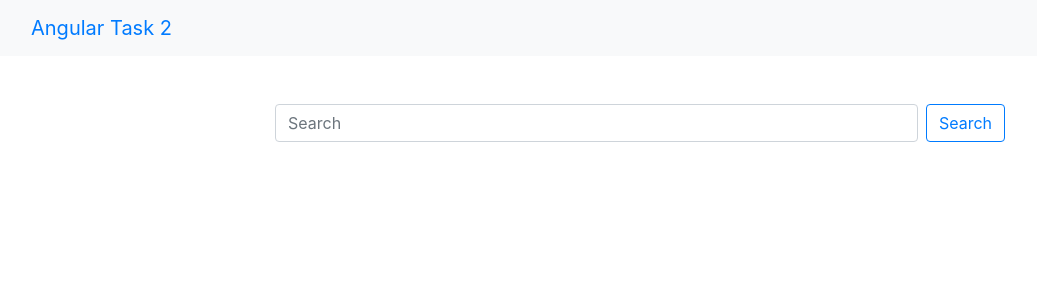
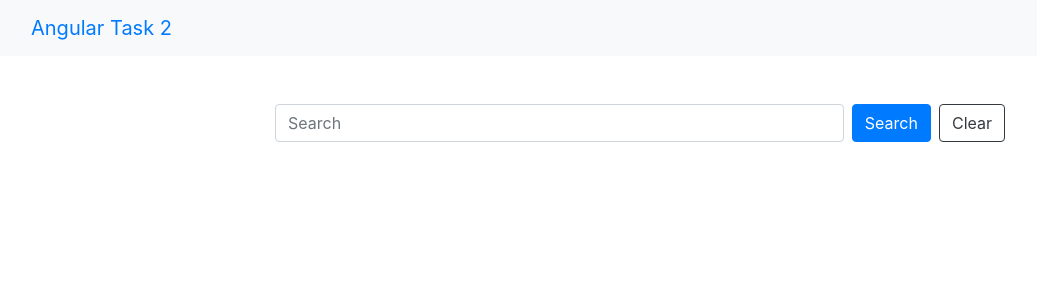
Before and after one commit to FernandisNewton/Task2, an Angular app: page /home in a window 1280 px wide. Shown: the top 300 px of the page, without its empty margins (0-1037 px from the left). Built offline with nearby package versions, Linux system fonts and the light colour scheme.

Commit message:
Added clear search button

```diff
--- a/src/app/home/home.component.html
+++ b/src/app/home/home.component.html
@@ -12,11 +12,18 @@
         />
         <button
           (click)="searchArtists()"
-          class="btn btn-outline-primary ml-2"
+          class="btn btn-primary ml-2"
           type="submit"
         >
           Search
         </button>
+        <button
+        (click)="clearSearchBox()"
+        class="btn btn-outline-dark ml-2"
+        type="submit"
+      >
+        Clear
+      </button>
       </div>
     </div>
     <div class="col-sm-2"></div>
@@ -36,7 +43,7 @@
       class="alert alert-danger w-100"
       role="alert"
     >
-      No results for {{ artistName }}
+      No results for {{ artistName}}
     </div>
     <div
       *ngFor="let artist of artistInfo"
--- a/src/app/home/home.component.ts
+++ b/src/app/home/home.component.ts
@@ -7,7 +7,8 @@ import { ArtsyService } from '../services/artsy.service';
   styleUrls: ['./home.component.scss'],
 })
 export class HomeComponent implements OnDestroy {
-  @ViewChild('searchInput') inputElement?: ElementRef;
+  @ViewChild('searchInput')
+  inputElement!: ElementRef;
 
   private destroy$ = new Subject();
 
@@ -29,10 +30,17 @@ export class HomeComponent implements OnDestroy {
   }
 
   resetData(): void {
+
     this.artistInfo = [];
     this.artistBio = null;
     this.showTabs = false;
     this.isLoading = false;
+  }
+
+  clearSearchBox(){
+    this.inputElement.nativeElement.value = ''
+    this.artistName = "";
+    this.resetData();
   }
   searchArtists() {
     this.resetData();
@@ -55,6 +63,7 @@ export class HomeComponent implements OnDestroy {
           this.isLoading = false;
         },
       });
+
   }
 
   onCardClick(artist: any) {
--- a/src/app/services/artsy-interceptor.service.ts
+++ b/src/app/services/artsy-interceptor.service.ts
@@ -6,7 +6,7 @@ import {
   HttpRequest,
 } from '@angular/common/http';
 import { Injectable } from '@angular/core';
-import { catchError, map, mergeMap, switchMap, tap, throwError } from 'rxjs';
+import { catchError, map, switchMap, tap, throwError } from 'rxjs';
 import { TokenStorageService } from './token-storage.service';
 
 @Injectable({
```
